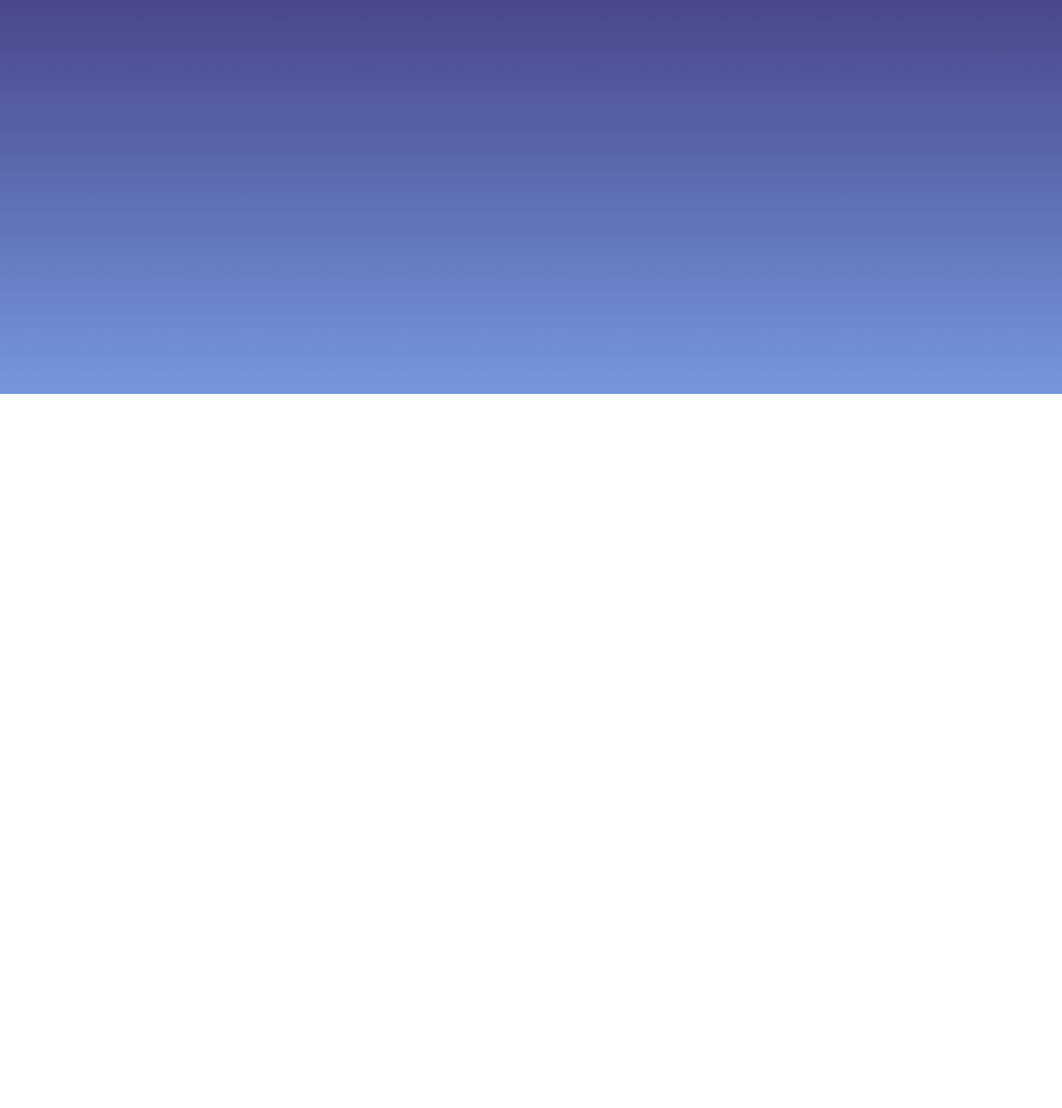
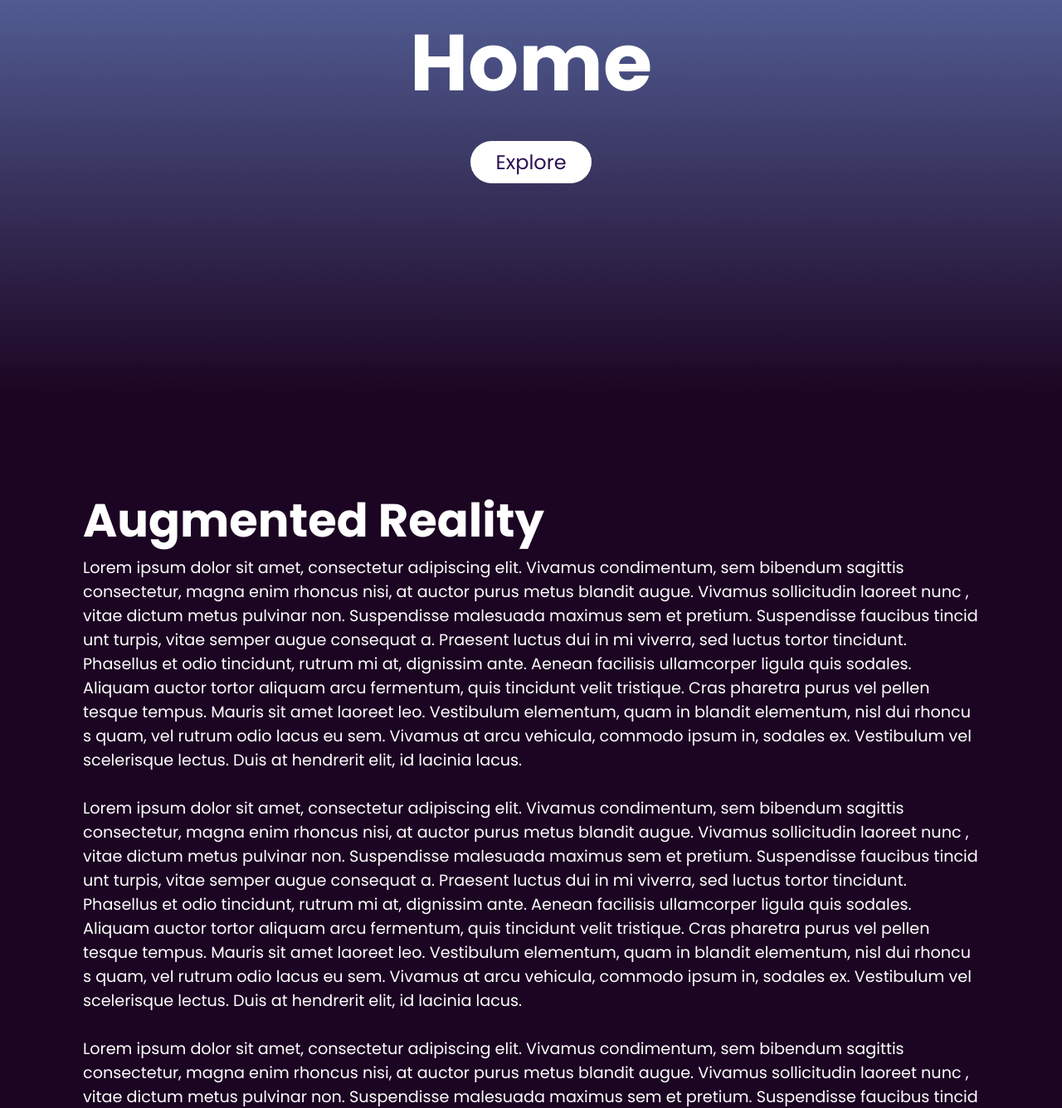
Before and after one commit to Jonas-Pamminger/WMC_ARWebsite, a plain HTML site: page WMC_Project/index.html in a window 1280 px wide. Shown: the part 325-1661 px from the top of the page at 83% size. Before the commit the page ends 800 px from the top, so only its background shows below. Drawn offline with Linux system fonts and the light colour scheme.

Commit message:
edited start page

```diff
--- a/WMC_Project/index.html
+++ b/WMC_Project/index.html
@@ -9,11 +9,47 @@
     <header>
         <a href="#" class="logo">AR Viewer</a>
         <ul>
-            <li><a href="#">Home</a></li>
+            <li><a href="#" class="active">Home</a></li>
             <li><a href="#">About</a></li>
             <li><a href="#">Example</a></li>
             <li><a href="#">Contact</a></li>
         </ul>
     </header>
+    <section>
+        <h2 id="header">Home</h2>
+        <a href="#" id="exploreBtn">Explore</a>
+    </section>
+    <div class="sec">
+        <h2>Augmented Reality</h2>
+        <p>Lorem ipsum dolor sit amet, consectetur adipiscing elit. Vivamus condimentum, sem bibendum sagittis
+            consectetur, magna enim rhoncus nisi, at auctor purus metus blandit augue. Vivamus sollicitudin laoreet nunc
+            , vitae dictum metus pulvinar non. Suspendisse malesuada maximus sem et pretium. Suspendisse faucibus tincid
+            unt turpis, vitae semper augue consequat a. Praesent luctus dui in mi viverra, sed luctus tortor tincidunt.
+            Phasellus et odio tincidunt, rutrum mi at, dignissim ante. Aenean facilisis ullamcorper ligula quis sodales.
+            Aliquam auctor tortor aliquam arcu fermentum, quis tincidunt velit tristique. Cras pharetra purus vel pellen
+            tesque tempus. Mauris sit amet laoreet leo. Vestibulum elementum, quam in blandit elementum, nisl dui rhoncu
+            s quam, vel rutrum odio lacus eu sem. Vivamus at arcu vehicula, commodo ipsum in, sodales ex. Vestibulum vel
+            scelerisque lectus. Duis at hendrerit elit, id lacinia lacus. <br><br>
+            Lorem ipsum dolor sit amet, consectetur adipiscing elit. Vivamus condimentum, sem bibendum sagittis
+            consectetur, magna enim rhoncus nisi, at auctor purus metus blandit augue. Vivamus sollicitudin laoreet nunc
+            , vitae dictum metus pulvinar non. Suspendisse malesuada maximus sem et pretium. Suspendisse faucibus tincid
+            unt turpis, vitae semper augue consequat a. Praesent luctus dui in mi viverra, sed luctus tortor tincidunt.
+            Phasellus et odio tincidunt, rutrum mi at, dignissim ante. Aenean facilisis ullamcorper ligula quis sodales.
+            Aliquam auctor tortor aliquam arcu fermentum, quis tincidunt velit tristique. Cras pharetra purus vel pellen
+            tesque tempus. Mauris sit amet laoreet leo. Vestibulum elementum, quam in blandit elementum, nisl dui rhoncu
+            s quam, vel rutrum odio lacus eu sem. Vivamus at arcu vehicula, commodo ipsum in, sodales ex. Vestibulum vel
+            scelerisque lectus. Duis at hendrerit elit, id lacinia lacus.
+            <br><br>
+            Lorem ipsum dolor sit amet, consectetur adipiscing elit. Vivamus condimentum, sem bibendum sagittis
+            consectetur, magna enim rhoncus nisi, at auctor purus metus blandit augue. Vivamus sollicitudin laoreet nunc
+            , vitae dictum metus pulvinar non. Suspendisse malesuada maximus sem et pretium. Suspendisse faucibus tincid
+            unt turpis, vitae semper augue consequat a. Praesent luctus dui in mi viverra, sed luctus tortor tincidunt.
+            Phasellus et odio tincidunt, rutrum mi at, dignissim ante. Aenean facilisis ullamcorper ligula quis sodales.
+            Aliquam auctor tortor aliquam arcu fermentum, quis tincidunt velit tristique. Cras pharetra purus vel pellen
+            tesque tempus. Mauris sit amet laoreet leo. Vestibulum elementum, quam in blandit elementum, nisl dui rhoncu
+            s quam, vel rutrum odio lacus eu sem. Vivamus at arcu vehicula, commodo ipsum in, sodales ex. Vestibulum vel
+            scelerisque lectus. Duis at hendrerit elit, id lacinia lacus.
+            <br><br></p>
+    </div>
 </body>
 </html>
--- a/WMC_Project/style.css
+++ b/WMC_Project/style.css
@@ -6,11 +6,7 @@
     box-sizing: border-box;
     font-family: 'Poppins', sans-serif;
 }
-body
-{
-    min-height: 100vh;
-    background: linear-gradient(#2b1055, #7597de);
-}
+
 header
 {
     position: absolute;
@@ -21,6 +17,7 @@ header
     display: flex;
     justify-content: space-between;
     align-items: center;
+    z-index: 10000;
 }
 header .logo
 {
@@ -49,8 +46,66 @@ header ul li a
     color: #FFFFFF;
     border-radius: 20px;
 }
-header ul li a:hover
+header ul li a:hover,
+header ul li a.active
 {
     background: #FFFFFF;
     color: #2b1055;
 }
+section
+{
+    position: relative;
+    width: 100%;
+    height: 100vh;
+    padding: 100px;
+    display: flex;
+    justify-content: center;
+    align-items: center;
+    overflow: hidden;
+}
+section::before
+{
+    content: '';
+    position: absolute;
+    bottom: 0;
+    width: 100%;
+    height: 100%;
+    background: linear-gradient(to top, #1c0522, #7597de);
+}
+#header
+{
+    position: absolute;
+    color: #FFFFFF;
+    white-space: nowrap;
+    font-size: 7.5vw;
+    z-index: 9;
+}
+#exploreBtn
+{
+    text-decoration: none;
+    display: inline-block;
+    padding: 8px 30px;
+    border-radius: 40px;
+    background: #FFFFFF;
+    color: #2b1055;
+    font-size: 1.5em;
+    z-index: 9;
+    transform: translateY(120px);
+}
+.sec
+{
+    position: relative;
+    padding: 100px;
+    background: #1c0522;
+}
+.sec h2
+{
+    font-size: 3.5em;
+    margin-top: 10px;
+    color: #FFFFFF;
+}
+.sec p
+{
+    font-size: 1.2em;
+    color: #FFFFFF;
+}
```
